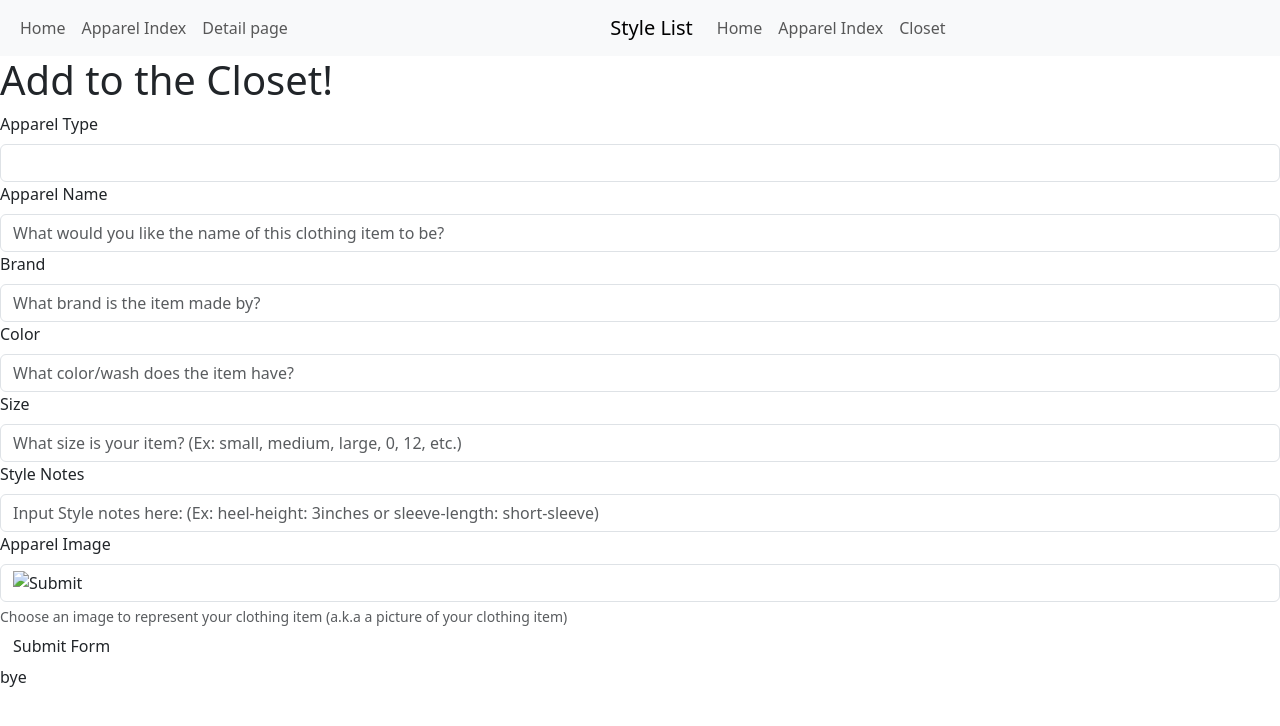
After one commit to brianaleew/GA-Final-Project, a Django app: page /apparels/create/ in a window 1280 px wide. The commit adds this page. Shown: the top 726 px of the page. Run offline with Django 4.2, Linux system fonts and the light colour scheme.

Commit message:
updated apparel model, made create form template, view, and url. Made template, url and view for detail but stuck on error

```diff
--- a/stylelist/main_app/models.py
+++ b/stylelist/main_app/models.py
@@ -1,7 +1,7 @@
 from django.db import models
 from django.contrib.auth.models import User
 from datetime import date
-# from django.urls import reverse
+from django.urls import reverse
 
 # Tuples for Apparel Model will be here
 TYPES = (
@@ -29,6 +29,9 @@
         default = TYPES[0][0]
     )
 
+    def get_absolute_url(self):
+        return reverse('detail', kwargs={'apparel_id': self.id})
+
 
 # Outfit Model
 class Outfit(models.Model):
--- /dev/null
+++ b/stylelist/main_app/templates/apparels/detail.html
@@ -0,0 +1,4 @@
+{% extends 'base.html' %}
+{% block content %}
+    <h1>Hi its the detail page </h1>
+{% endblock %}
--- a/stylelist/main_app/templates/base.html
+++ b/stylelist/main_app/templates/base.html
@@ -20,7 +20,7 @@
                     <ul class="navbar-nav">
                         <li class="nav-item"><a href="{% url 'home' %}" class="nav-link" aria-current="page">Home</a></li>
                         <li class="nav-item"><a href="{% url 'apparels_index' %}" class="nav-link" aria-current="page">Apparel Index</a></li>
-                        <li class="nav-item"><a href="" class="nav-link" aria-current="page">Closet</a></li>
+                        <li class="nav-item"><a href="{% url 'detail' %}" class="nav-link" aria-current="page">Detail page</a></li>
                     </ul>
                 </div>
                 <a href="" class="navbar-brand">Style List</a>
--- /dev/null
+++ b/stylelist/main_app/templates/main_app/apparel_form.html
@@ -0,0 +1,61 @@
+{% extends 'base.html' %}
+{% block content %}
+    <h1>Add to the Closet! </h1>
+    <form action="" method="POST">
+        {% csrf_token %}
+        <label for="type" class="form-label">Apparel Type</label>
+        <input
+            class="form-control"
+            type="text"
+            name="type"
+        >
+        <label for="name" class="form-label">Apparel Name</label>
+        <input
+            class="form-control"
+            type="text"
+            name="name"
+            placeholder="What would you like the name of this clothing item to be?"
+        >
+        <label for="brand" class="form-label">Brand</label>
+        <input
+            class="form-control"
+            type="text"
+            name="brand"
+            placeholder="What brand is the item made by?"
+        >
+        <label for="color" class="form-label">Color</label>
+        <input
+            class="form-control"
+            type="text"
+            name="color"
+            placeholder="What color/wash does the item have?"
+        >
+        <label for="size" class="form-label">Size</label>
+        <input
+            class="form-control"
+            type="text"
+            name="size"
+            placeholder="What size is your item? (Ex: small, medium, large, 0, 12, etc.)"
+        >
+        <label for="style" class="form-label">Style Notes</label>
+        <input
+            class="form-control"
+            type="text"
+            name="style"
+            placeholder="Input Style notes here: (Ex: heel-height: 3inches or sleeve-length: short-sleeve)"
+        >
+        <label for="img" class="form-label">Apparel Image</label>
+        <input
+            class="form-control"
+            type="image"
+            name="img"
+            aria-describedby="imgHelp"
+        >
+        <div id="imgHelp" class="form-text">
+            Choose an image to represent your clothing item (a.k.a a picture of your clothing item)
+          </div>
+
+
+        <input type="submit" value="Submit Form" class="btn">
+    </form>
+{% endblock %}
--- a/stylelist/main_app/urls.py
+++ b/stylelist/main_app/urls.py
@@ -4,6 +4,8 @@
 urlpatterns = [
     path('', views.home, name='home'),
     path('apparels/', views.apparels_index, name='apparels_index'),
+    path('apparels/<int:apparel_id>/', views.apparels_detail, name='detail'),
+    path('apparels/create/', views.ApparelCreate.as_view(), name='apparels_create'),
 
 
 
--- a/stylelist/main_app/views.py
+++ b/stylelist/main_app/views.py
@@ -1,5 +1,7 @@
 from django.shortcuts import render
 from .models import Apparel, Outfit
+from django.views.generic.edit import CreateView
+
 # Create your views here.
 
 def home(request):
@@ -9,3 +11,12 @@
     apparels = Apparel.objects.all()
 
     return render(request, 'apparels/index.html', { 'apparels': apparels})
+
+def apparels_detail(request, apparel_id):
+    apparel = Apparel.objects.get(id=apparel_id)
+
+    return render(request, 'apparels/detail.html', { 'apparel': apparel })
+
+class ApparelCreate(CreateView):
+    model = Apparel
+    fields = ['name', 'brand', 'color', 'size', 'img', 'style', 'type']
```
Also changed, not shown: stylelist/main_app/templates/main_app/apparel_confirm_delete.html (added).
